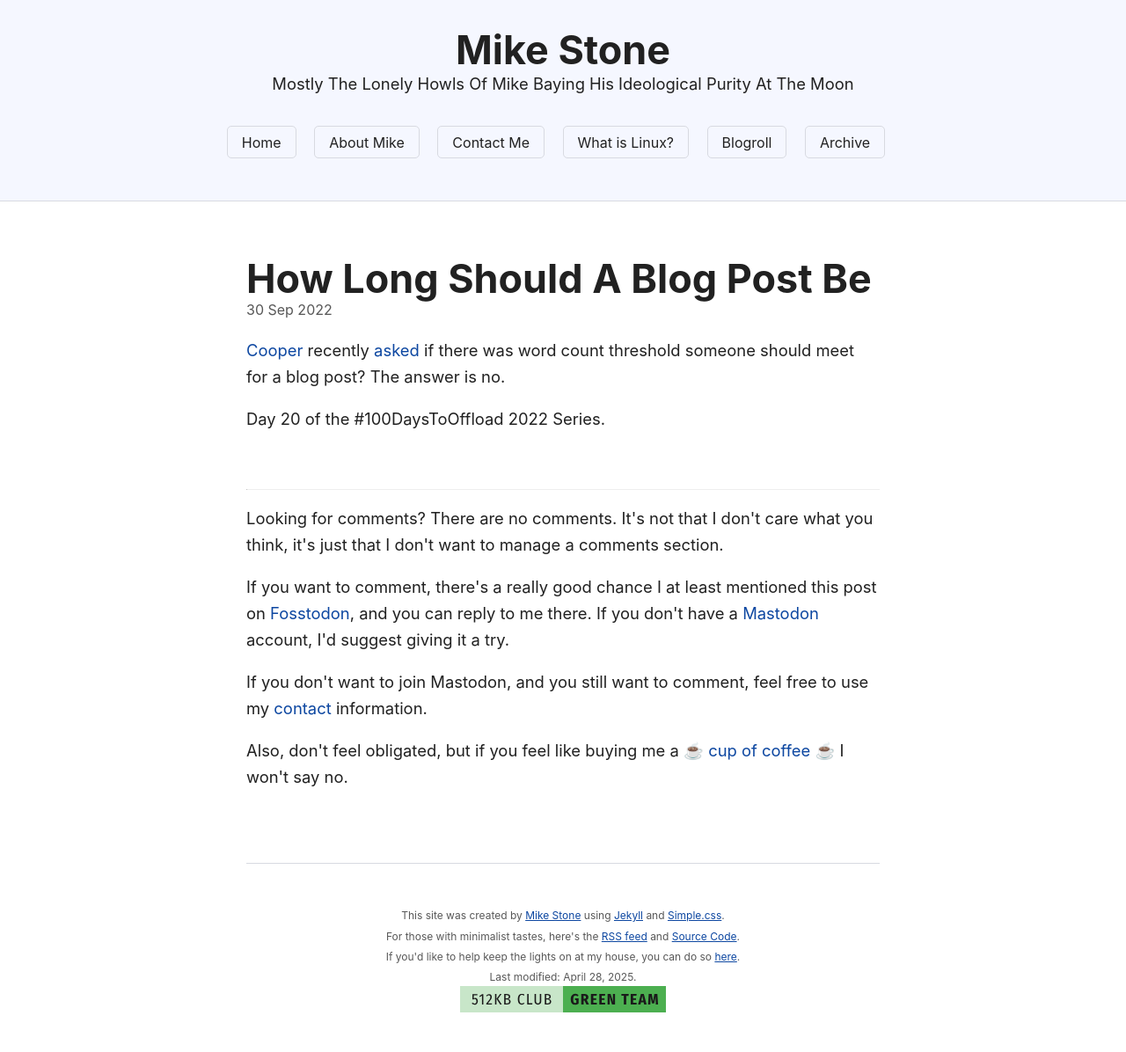
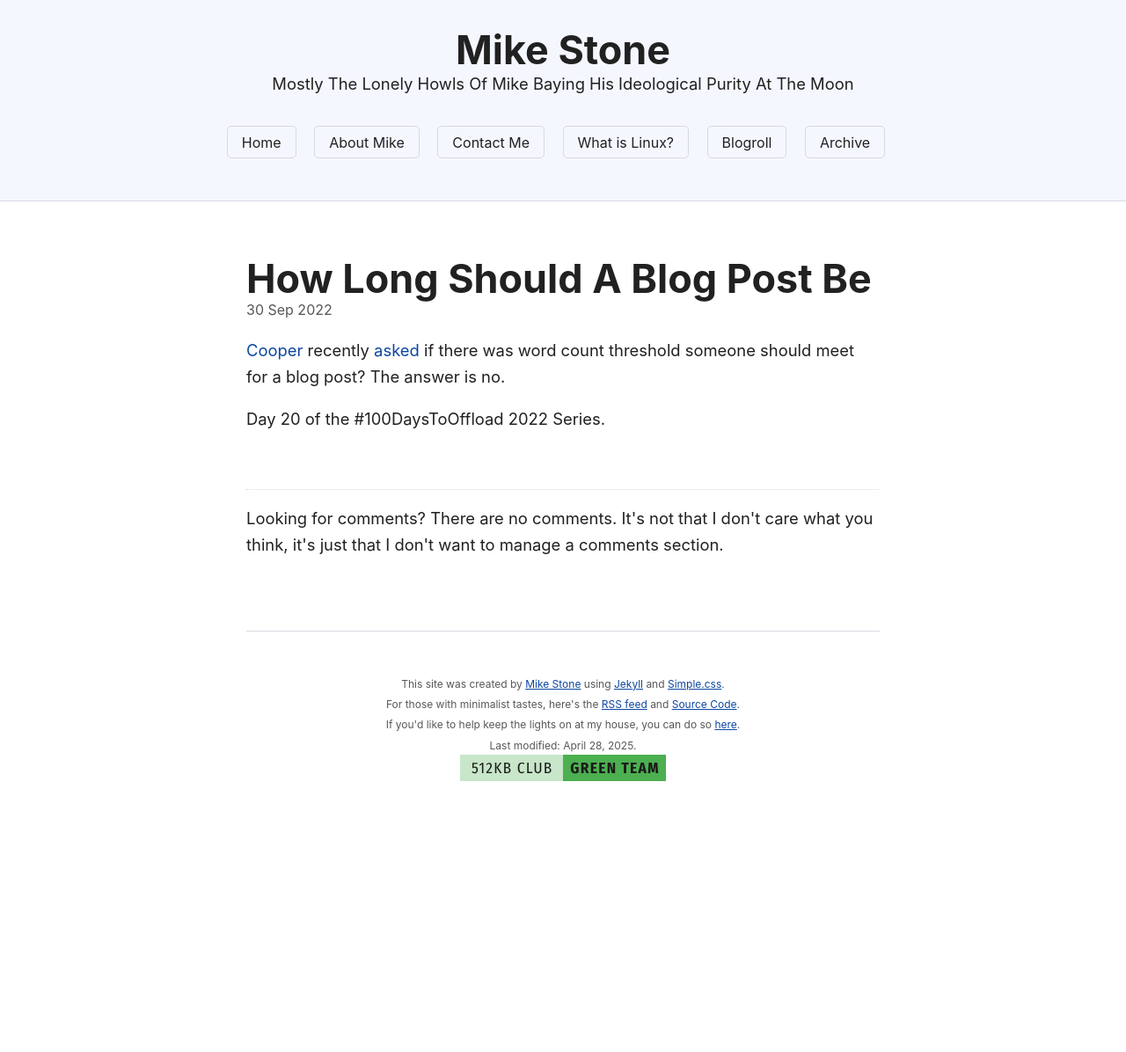
Before and after one commit to lrmikestone/jekyll.blog, a Jekyll site: the page built from _posts/2022/2022-10-01-how-long-should-a-blog-post-be.md, in a window 1280 px wide. Shown: the whole page at 88% size. Built offline with Jekyll 4.4.1, drawn with Linux system fonts in a browser that asks for light colours; after the commit the page ends 932 px from its top, so only the background shows below that.

```diff
--- a/_layouts/post.html
+++ b/_layouts/post.html
@@ -11,12 +11,3 @@
 <hr>
 
 <p>Looking for comments? There are no comments. It's not that I don't care what you think, it's just that I don't want to manage a comments section.</p>
-
-<p>
-  If you want to comment, there's a really good chance I at least mentioned this post on <a rel="me" href="https://fosstodon.org/@mike">Fosstodon</a>, and you can reply to me there.
-  If you don't have a <a href="https://joinmastodon.org">Mastodon</a> account, I'd suggest giving it a try.
-</p>
-
-<p>If you don't want to join Mastodon, and you still want to comment, feel free to use my <a href="/contact">contact</a> information.</p>
-
-<p>Also, don't feel obligated, but if you feel like buying me a ☕ <a href="https://ko-fi.com/mikestone">cup of coffee</a> ☕ I won't say no.
```
